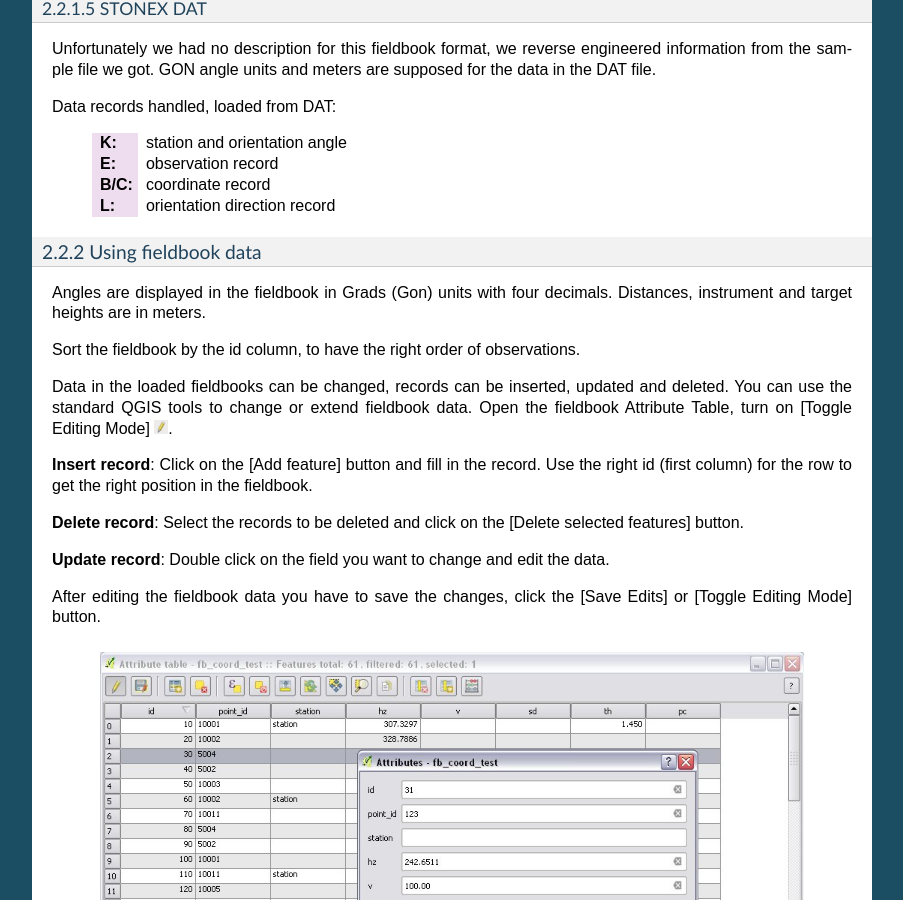
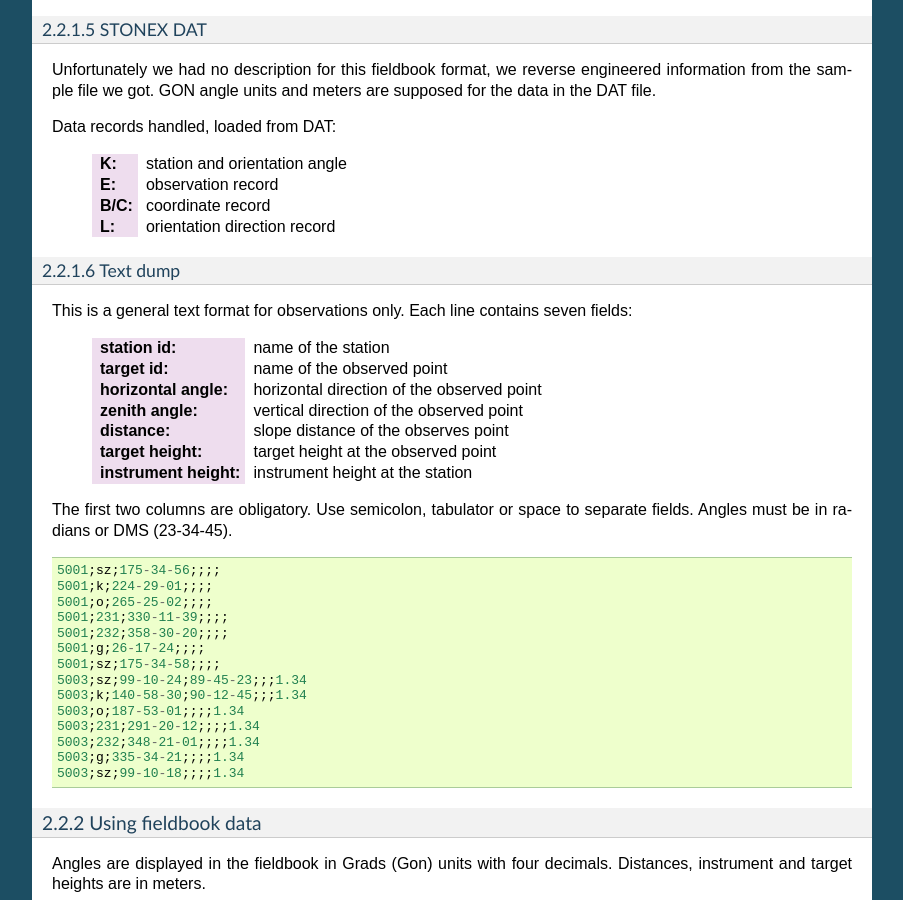
Before and after one commit to zsiki/ls, a Sphinx documentation site: the page built from doc/source/usersguide.rst, in a window 1280 px wide and 900 px high, scrolled down 10936 px. Shown: the whole window, without its empty margins (198-1101 px from the left). Built offline with Sphinx 7.4.7, drawn with Linux system fonts in a browser that asks for light colours; some of the changed text lies outside the part shown.

Commit message:
documentation for text dum import added

```diff
--- a/doc/source/usersguide.rst
+++ b/doc/source/usersguide.rst
@@ -300,13 +300,14 @@
 - Sokkia CRD
 - SurvCE RW5
 - STONEX DAT
+- Text dump
 
 Any number of electric fieldbooks can be opened/loaded into a QGIS project.
 You can even create a new empty fieldbook and fill it manually.
 
 #. There must be an open coordinate list in your actual project (a point layer whose name starts with *coord\_*). Otherwise coordinates read from the filedbook will be lost
-#. Click on the Load fieldbook icon or select it from the :mnu:SurveyingCalculation` menu
-#. Choose the type of the fieldbook (Geodimeter JOB/ARE, Leica GSI, Sokkia CRD, SurvCE RW5, STONEX DAT)
+#. Click on the Load fieldbook icon or select it from the :mnu:`SurveyingCalculation` menu
+#. Choose the type of the fieldbook (Geodimeter JOB/ARE, Leica GSI, Sokkia CRD, SurvCE RW5, STONEX DAT, Dump)
 #. Select the output DBF file where your observations will be stored, the name will start with *fb_*, the program will add it to the name automatically if you forget it
 #. After giving the path to the DBF file the new fieldbook will be added to your QGIS project.
 
@@ -448,6 +449,40 @@
     :E: observation record
     :B/C: coordinate record
     :L: orientation direction record
+
+2.2.1.6 Text dump
+-----------------
+
+This is a general text format for observations only. Each line contains seven
+fields:
+
+	:station id: name of the station
+	:target id: name of the observed point
+	:horizontal angle: horizontal direction of the observed point
+	:zenith angle: vertical direction of the observed point
+	:distance: slope distance of the observes point
+	:target height: target height at the observed point
+	:instrument height: instrument height at the station
+
+The first two columns are obligatory. Use semicolon, tabulator or space to
+separate fields. Angles must be in radians or DMS (23-34-45).
+
+.. code::
+
+	5001;sz;175-34-56;;;;
+	5001;k;224-29-01;;;;
+	5001;o;265-25-02;;;;
+	5001;231;330-11-39;;;;
+	5001;232;358-30-20;;;;
+	5001;g;26-17-24;;;;
+	5001;sz;175-34-58;;;;
+	5003;sz;99-10-24;89-45-23;;;1.34
+	5003;k;140-58-30;90-12-45;;;1.34
+	5003;o;187-53-01;;;;1.34
+	5003;231;291-20-12;;;;1.34
+	5003;232;348-21-01;;;;1.34
+	5003;g;335-34-21;;;;1.34
+	5003;sz;99-10-18;;;;1.34
 
 2.2.2 Using fieldbook data
 ++++++++++++++++++++++++++
```
